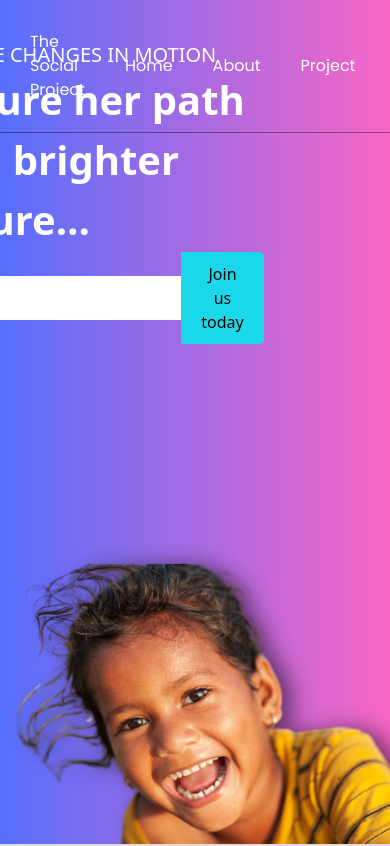
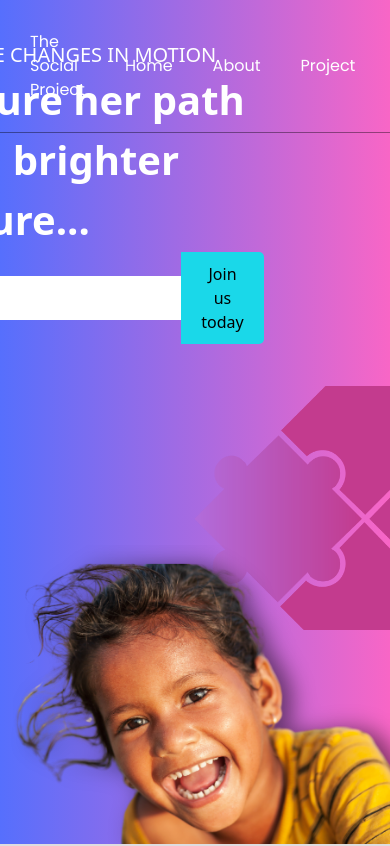
Before and after one commit to harshivkrishna/intern-website, a Next.js app: page / in a window 390 px wide. Shown: the top 846 px of the page. Built offline with nearby package versions, Linux system fonts and the light colour scheme.

Commit message:
modified:   src/app/index.css 	modified:   src/app/page.js

```diff
--- a/src/app/index.css
+++ b/src/app/index.css
@@ -57,14 +57,6 @@ li,.HeadingMain{
 @media (max-width:1200px){
   .header-section{
     flex-direction: column;
-  }
-  .header-section-right .headerImg1{
-    display: none;
-  }
-  .header-section-right .headerImg2{
-    position: static;
-    display: flex;
-    justify-content: center;
   }
 
 }
```
Also changed, not shown: src/app/page.js (+0 -3 lines).
